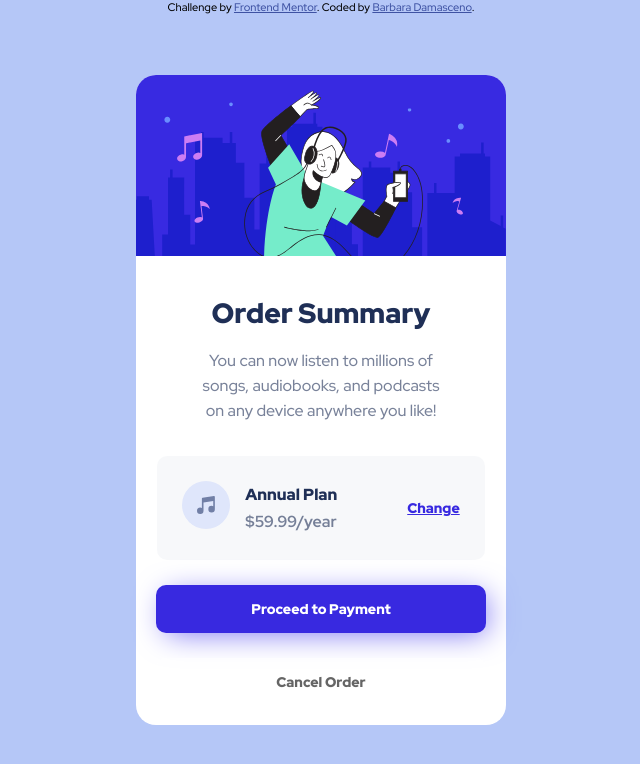
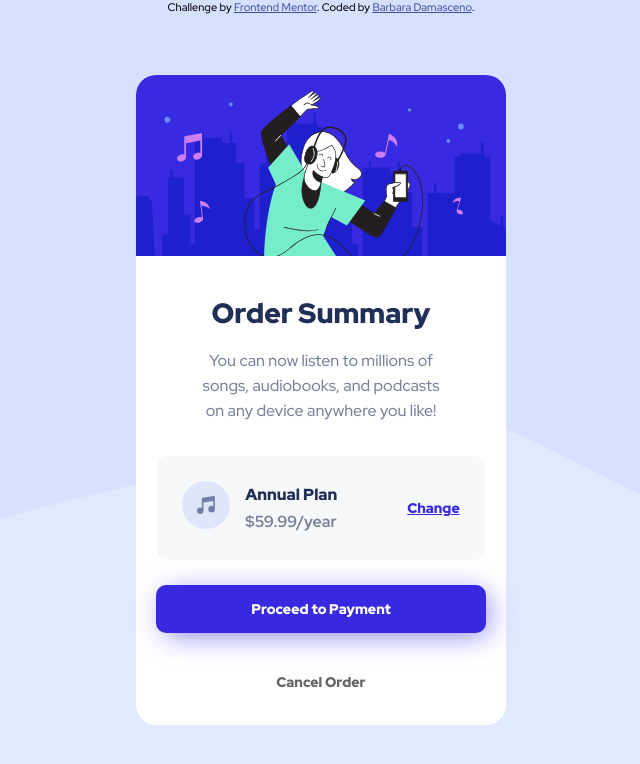
Before and after one commit to barbaradamasdev/Order-summary-component, a plain HTML site: page index.html in a window 1280 px wide. Shown: the whole page, without its empty margins (319-959 px from the left). Drawn offline with Linux system fonts and the light colour scheme.

Commit message:
Update BG wave

```diff
--- a/style.css
+++ b/style.css
@@ -26,6 +26,9 @@ body {
     height: 100vh;
     background-color: var(--desaturatedBlue);
     font-size: 16px;
+    background-image: url(images/BGwave.svg);
+    background-repeat: no-repeat;
+    background-size: cover;
 }
 
 .content {
```
